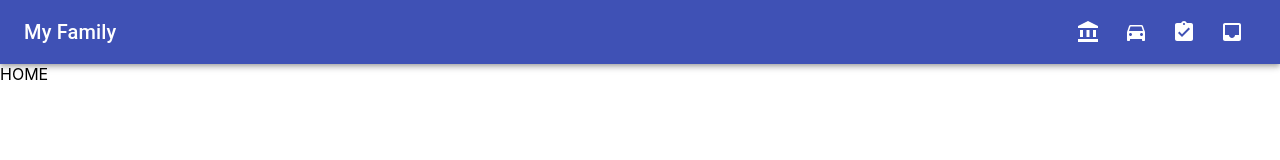
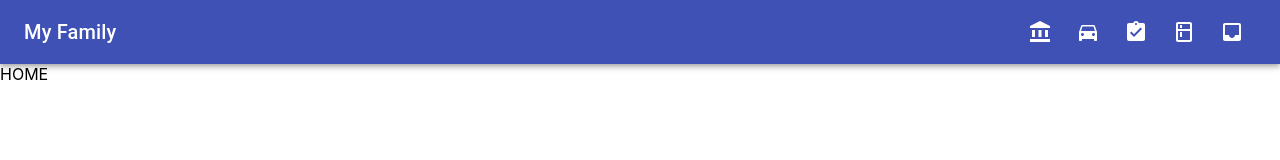
Before and after one commit to Liamdoult/family-client, a React (Create React App) app: page / in a window 1280 px wide. Shown: the top 160 px of the page. Built offline with nearby package versions, Linux system fonts and the light colour scheme.

Commit message:
Recipes quick access button
This will allow the user to access the recipes section of the website.

```diff
--- a/src/App.tsx
+++ b/src/App.tsx
@@ -19,6 +19,7 @@ import InboxIcon from "@material-ui/icons/Inbox";
 import AssignmentTurnedInIcon from "@material-ui/icons/AssignmentTurnedIn";
 import DirectionsCarIcon from "@material-ui/icons/DirectionsCar";
 import AccountBalanceIcon from "@material-ui/icons/AccountBalance";
+import KitchenIcon from "@material-ui/icons/Kitchen";
 
 import "./App.css";
 
@@ -212,6 +213,13 @@ function App() {
                   </Badge>
                 </IconButton>
               </Link>
+              <Link to="/recipes" style={{ textDecoration: "none" }}>
+                <IconButton aria-label="go to storage" color="inherit">
+                  <Badge badgeContent={0} color="secondary">
+                    <KitchenIcon style={{ color: "white" }} />
+                  </Badge>
+                </IconButton>
+              </Link>
               <Link to="/storage" style={{ textDecoration: "none" }}>
                 <IconButton aria-label="go to storage" color="inherit">
                   <Badge badgeContent={0} color="secondary">
@@ -260,6 +268,9 @@ function App() {
           <Route path="/shopping">
             <Shopping />
           </Route>
+          <Route path="/recipes">
+            <>Recipes</>
+          </Route>
           <Route path="/storage">
             <Storage />
           </Route>
```
